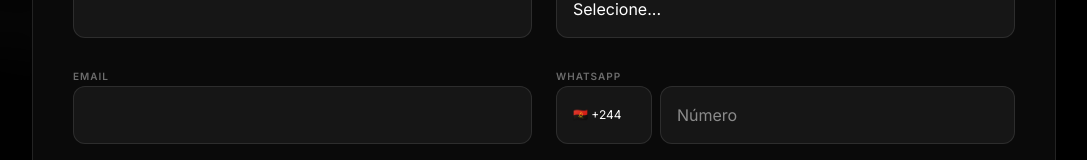
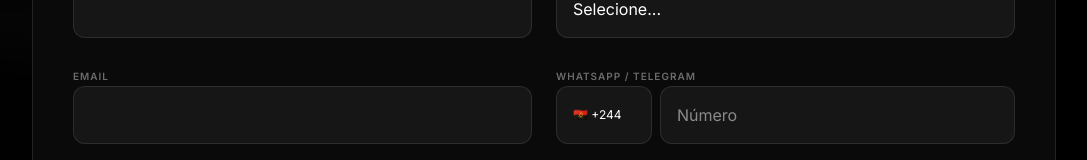
Before and after one commit to kialungajs-afk/kial-dev-2, a React (Vite) app: page / in a window 1280 px wide. Both pictures are taken after a click on the button "GET PROPOSAL". Shown: the part 202-362 px from the top of the page, without its empty margins (96-1183 px from the left). Built offline with nearby package versions, Linux system fonts and the light colour scheme.

Commit message:
🚀 Update: WhatsApp/Telegram unified, detailed 'Ótimo' plan promotion, and basic plan to 5 pages

```diff
--- a/src/App.tsx
+++ b/src/App.tsx
@@ -862,17 +862,17 @@ function ProposalGenerator() {
     const s = formData.serviceType;
     if (s === 'Website') return [
       { name: 'Básico', price: '$150', time: '1 Mês', features: ['5 Páginas (Inc. +2)', 'SEO Base', 'Suporte', 'Cartão / PayPal'] },
-      { name: 'Ótimo', price: '$450', time: '3 Meses + 1 GRÁTIS', features: ['10 Páginas', 'Design Custom', 'Blog', 'Cartão / PayPal'], promo: true, promoText: '4 Meses Total' },
+      { name: 'Ótimo', price: '$450', time: '3 Meses + 1 GRÁTIS', features: ['Pague 3, Receba 4 Meses', '10 Páginas', 'Design Custom', 'Blog', 'Economize $150'], promo: true, promoText: '4 Meses Total' },
       { name: 'Premium', price: '$900', time: 'Anual', features: ['Ilimitado', 'E-commerce', 'Gestão Total', 'Cartão / PayPal'], trial: true }
     ];
     if (s === 'Landing Page') return [
       { name: 'Básico', price: '$100', time: '1 Mês', features: ['5 Páginas (Inc. +2)', 'Mobile Ready', 'Cartão / PayPal'] },
-      { name: 'Ótimo', price: '$300', time: '3 Meses + 1 GRÁTIS', features: ['Copywriting', 'Animações High', 'Cartão / PayPal'], promo: true, promoText: '4 Meses Total' },
+      { name: 'Ótimo', price: '$300', time: '3 Meses + 1 GRÁTIS', features: ['Pague 3, Receba 4 Meses', 'Copywriting', 'Animações High', 'Economize $100'], promo: true, promoText: '4 Meses Total' },
       { name: 'Premium', price: '$600', time: 'Anual', features: ['A/B Testing', 'Gestão Ads', 'Cartão / PayPal'], trial: true }
     ];
     return [
       { name: 'Básico', price: '$120', time: '1 Mês', features: ['Consultoria', 'Suporte', 'Cartão / PayPal'] },
-      { name: 'Ótimo', price: '$360', time: '3 Meses + 1 GRÁTIS', features: ['Manutenção', 'Otimização', 'Cartão / PayPal'], promo: true, promoText: '4 Meses Total' },
+      { name: 'Ótimo', price: '$360', time: '3 Meses + 1 GRÁTIS', features: ['Pague 3, Receba 4 Meses', 'Manutenção', 'Otimização', 'Economize $120'], promo: true, promoText: '4 Meses Total' },
       { name: 'Premium', price: '$720', time: 'Anual', features: ['Full Service', 'Prioridade', 'Cartão / PayPal'], trial: true }
     ];
   };
@@ -944,7 +944,7 @@ function ProposalGenerator() {
                       <input name="email" value={formData.email} onChange={handleInputChange} className="w-full bg-white/5 border border-white/10 rounded-xl p-4 text-white outline-none focus:border-[#d4ff3f]/50" />
                     </div>
                     <div className="space-y-2">
-                      <label className="text-[10px] uppercase tracking-widest text-white/40 font-bold">WhatsApp</label>
+                      <label className="text-[10px] uppercase tracking-widest text-white/40 font-bold">WhatsApp / Telegram</label>
                       <div className="flex gap-2">
                         <select name="prefix" value={formData.prefix} onChange={handleInputChange} className="w-24 bg-white/5 border border-white/10 rounded-xl p-4 text-white outline-none appearance-none font-sans text-xs">
                           <option value="+244" className="bg-[#0a0a0a]">🇦🇴 +244</option>
```
